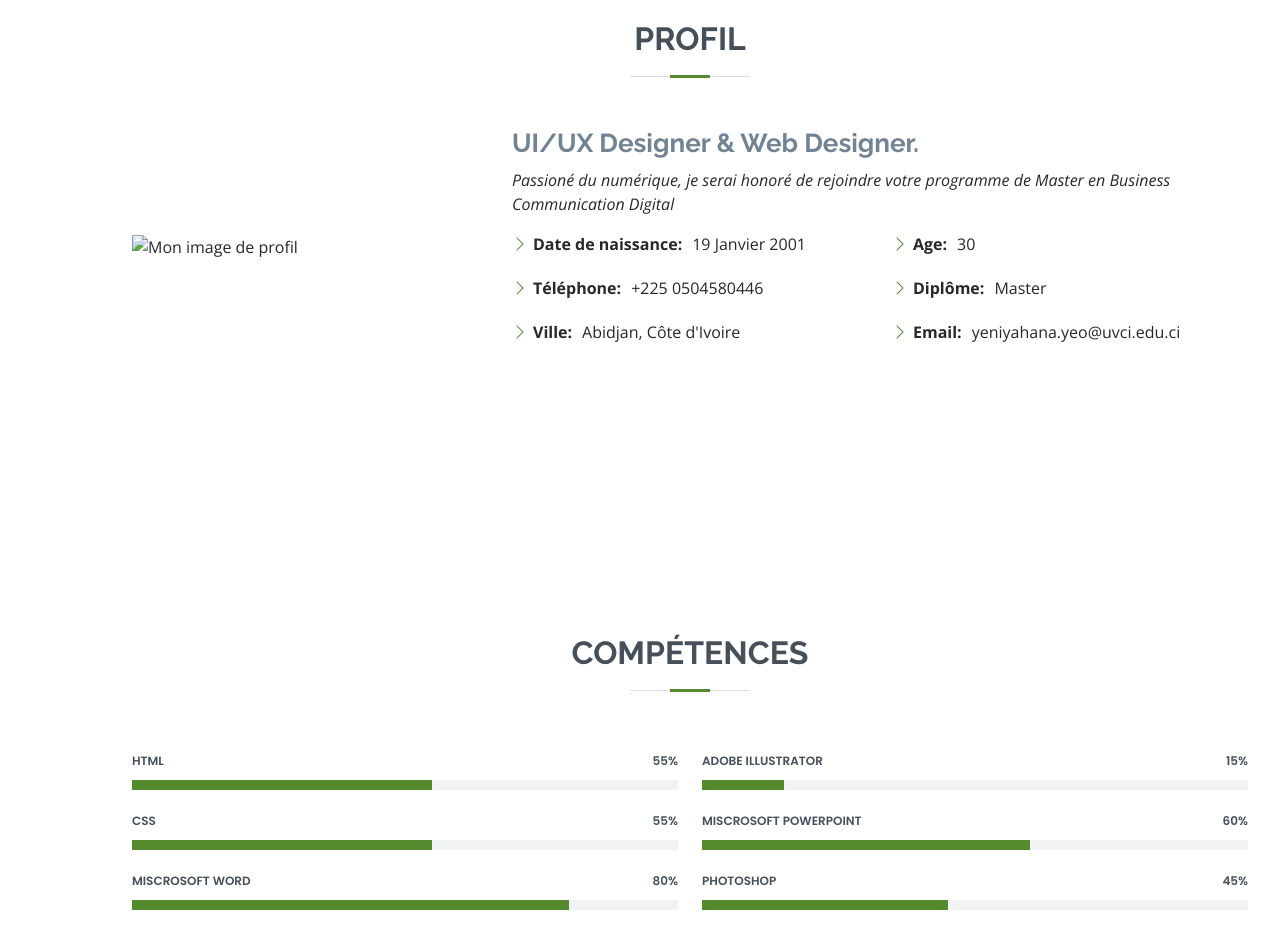
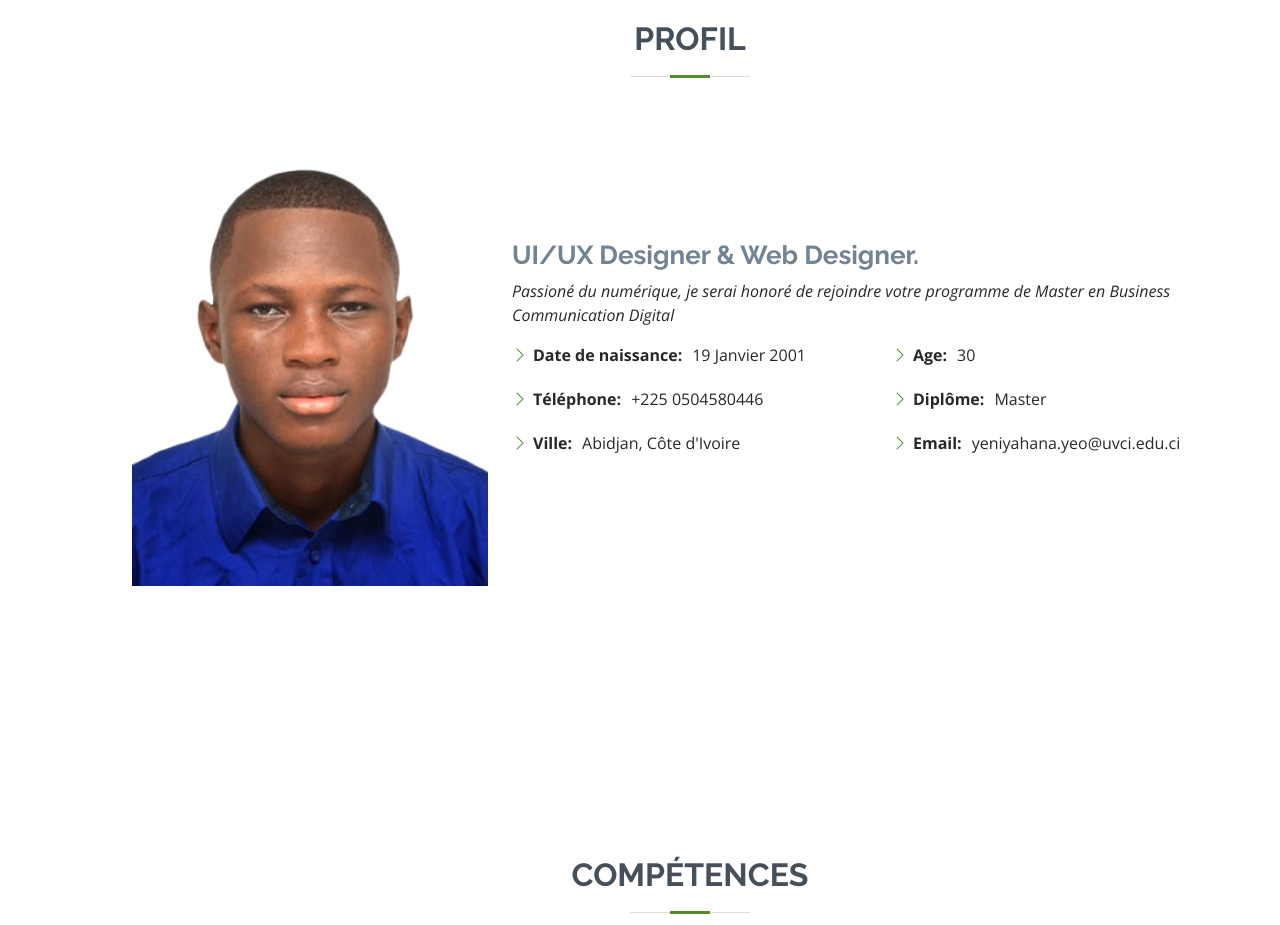
Before and after one commit to Lehrish/my-cv, a plain HTML site: page index.html in a window 1280 px wide. Shown: the part 840-1765 px from the top of the page. Drawn offline with nearby package versions, Linux system fonts and the light colour scheme.

Commit message:
Update index.html

```diff
--- a/index.html
+++ b/index.html
@@ -81,7 +81,7 @@
 
         <div class="row justify-content-center align-items-center">
           <div class="col-lg-4">
-            <img src="assets/profile-img.jpg" class="img-fluid" alt="Mon image de profil">
+            <img src="assets/profile-img.png" class="img-fluid" alt="Mon image de profil">
           </div>
           <div class="col-lg-8 pt-4 pt-lg-0 content">
             <h3>UI/UX Designer &amp; Web Designer.</h3>
```
